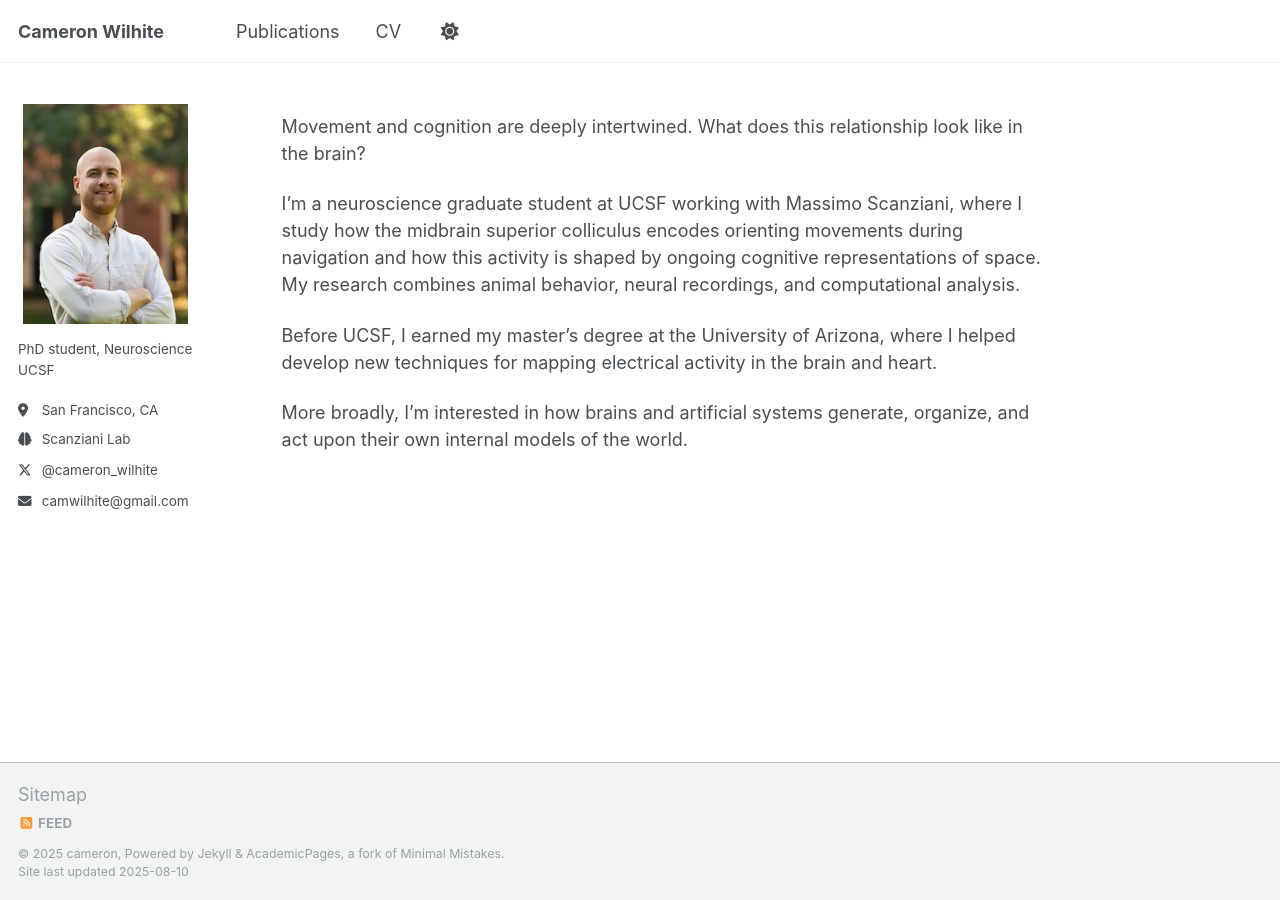
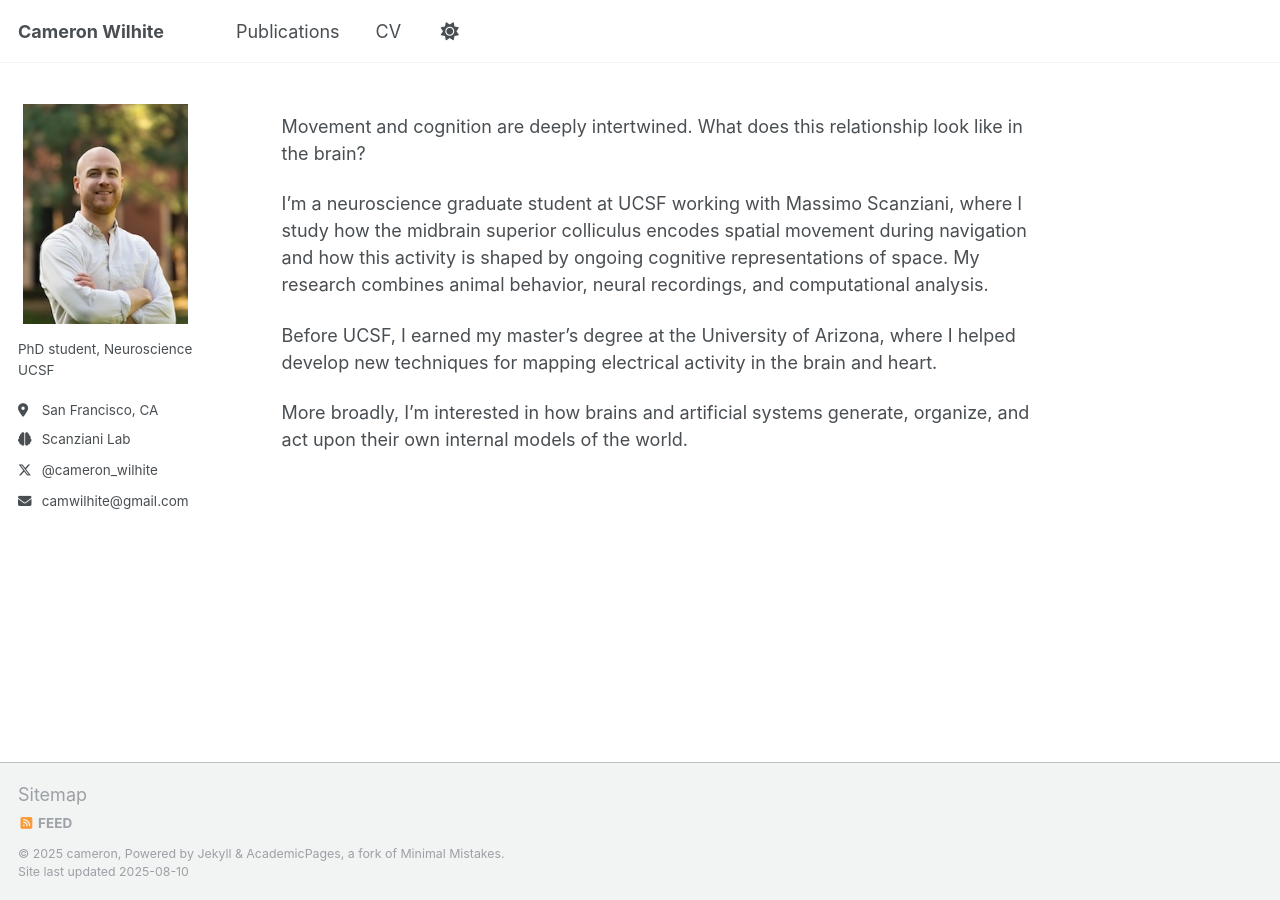
Before and after one commit to camwilhite/camwilhite.github.io, a Jekyll site: the page built from _pages/about.md, in a window 1280 px wide. Built offline with Jekyll 4.4.1, drawn with Linux system fonts in a browser that asks for light colours; a script that is not in the unit is left out.

Commit message:
Update about.md

```diff
--- a/_pages/about.md
+++ b/_pages/about.md
@@ -9,7 +9,7 @@ redirect_from:
 
 Movement and cognition are deeply intertwined. What does this relationship look like in the brain?
 
-I'm a neuroscience graduate student at UCSF working with Massimo Scanziani, where I study how the midbrain superior colliculus encodes orienting movements during navigation and how this activity is shaped by ongoing cognitive representations of space. My research combines animal behavior, neural recordings, and computational analysis.
+I'm a neuroscience graduate student at UCSF working with Massimo Scanziani, where I study how the midbrain superior colliculus encodes spatial movement during navigation and how this activity is shaped by ongoing cognitive representations of space. My research combines animal behavior, neural recordings, and computational analysis.
 
 Before UCSF, I earned my master's degree at the University of Arizona, where I helped develop new techniques for mapping electrical activity in the brain and heart.
 
```
